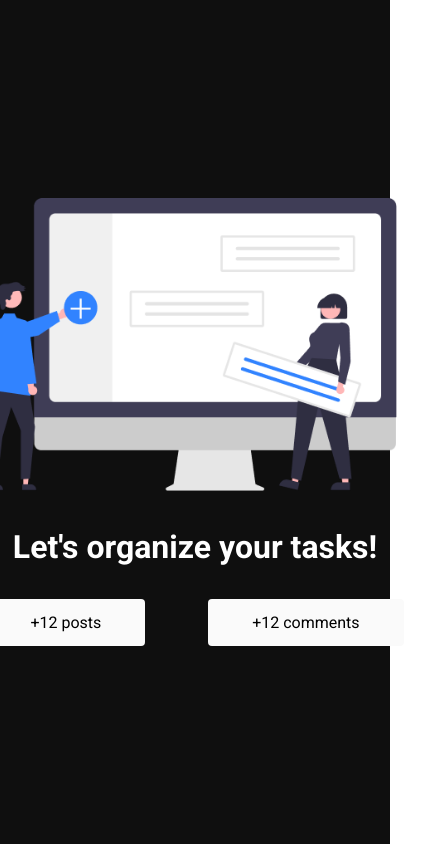
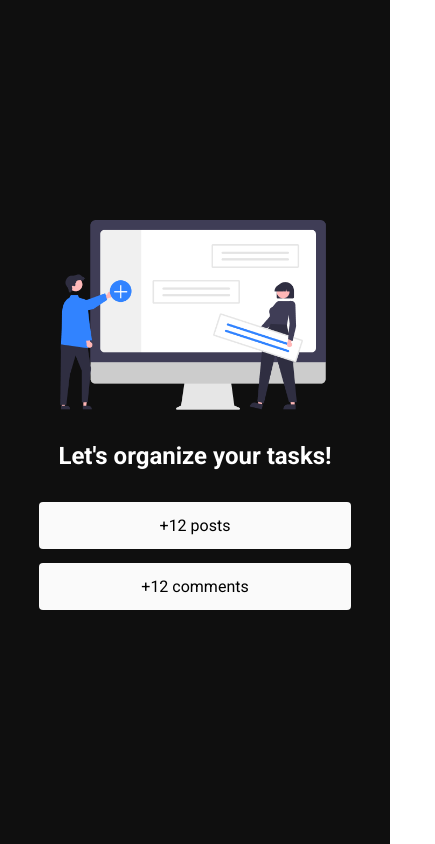
Before and after one commit to MateusGurgel/tasks-plus, a Next.js app: page / in a window 390 px wide. Shown: the whole page, 435 px wide, since content can reach past the window. Built offline with nearby package versions, Linux system fonts and the light colour scheme.

Commit message:
responsive css added

```diff
--- a/src/styles/Home.module.css
+++ b/src/styles/Home.module.css
@@ -8,7 +8,7 @@
   flex-direction: column;
 }
 
-.LogoContent {
+.logoContent {
   display: flex;
   flex-direction: colimn;
   align-items: center;
@@ -45,3 +45,24 @@
 .box:hover {
   transform: scale(1.08);
 }
+
+@media screen and (max-width: 580px) {
+  .hero {
+    max-width: 80%;
+  }
+
+  .title {
+    font-size: 24px;
+  }
+
+  .infoContent {
+    flex-direction: column;
+  }
+
+  .box {
+    width: 80%;
+    margin-bottom: 14px;
+    text-align: center;
+  }
+
+}
```
